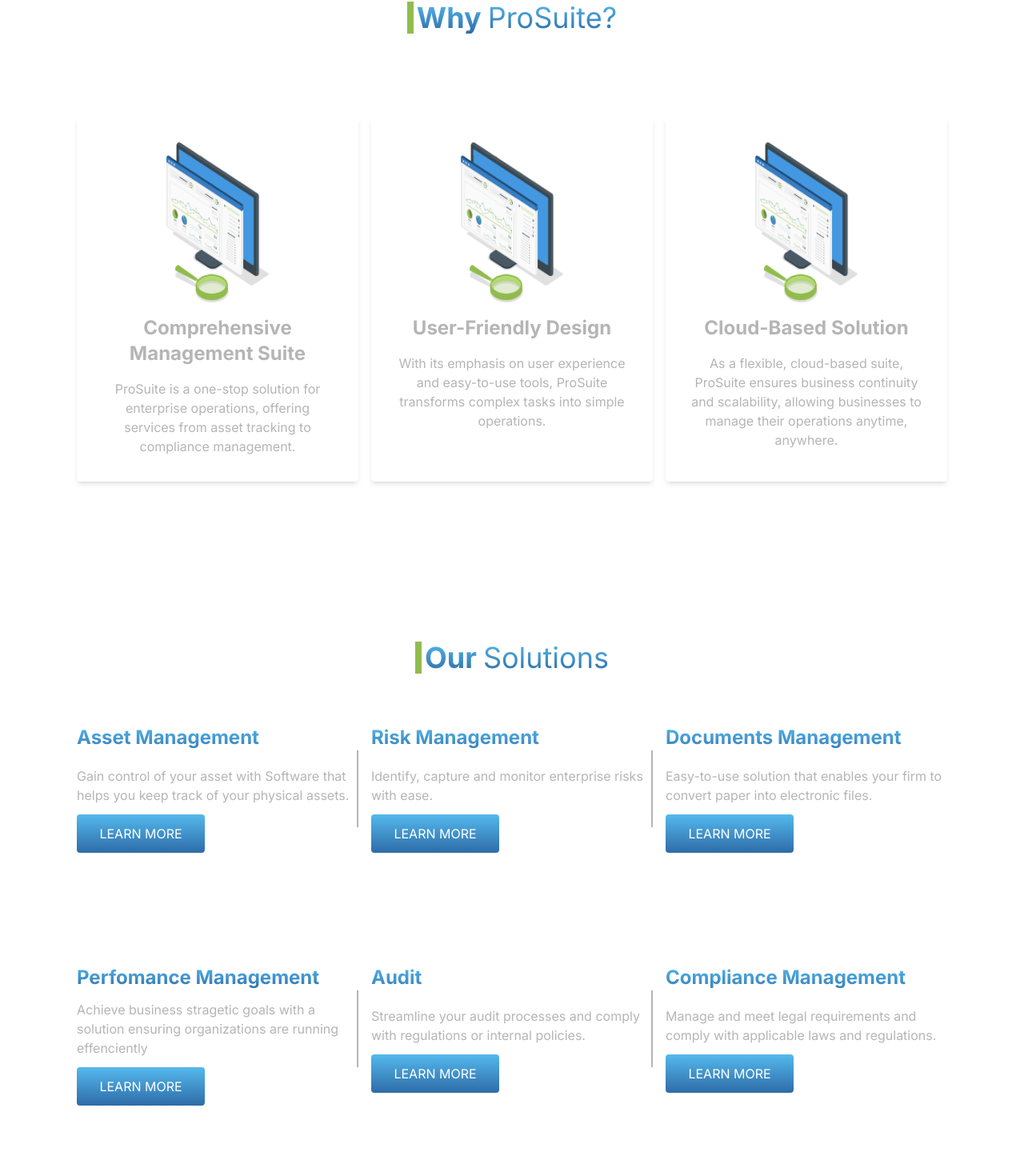
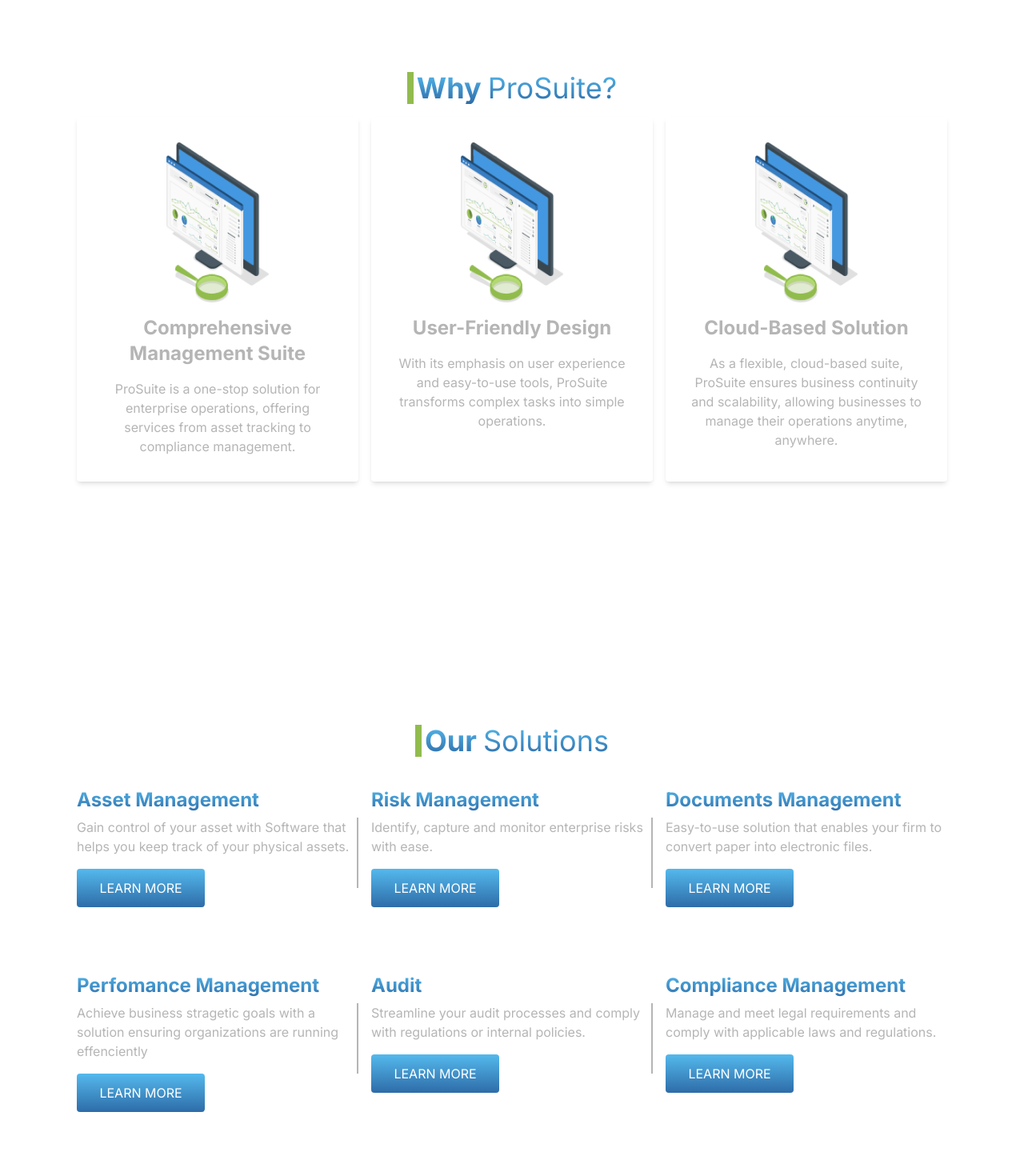
Before and after one commit to kgomotsowilbur/prosuite, a Next.js app: page / in a window 1280 px wide. Shown: the part 910-2380 px from the top of the page at 80% size. Built offline with nearby package versions, Linux system fonts and the light colour scheme.

Commit message:
Cleaning up the project

```diff
--- a/src/app/components/about.tsx
+++ b/src/app/components/about.tsx
@@ -4,12 +4,12 @@
 
 export default function About() {
     return (
-      <div className="w-full h-full pt-2 md:pt-4 flex flex-col gap-2 md:gap-4">
+      <div className="w-full h-full pt-2 md:pt-4 flex flex-col justify-center gap-2 md:gap-4">
         <div className="w-full flex flex-row justify-center gap-1 md:gap-2">
             <h1 className="border-l-4 md:border-l-8 pl-0.5 md:pl-1 border-suite gradientText text-3xl md:text-4xl font-bold">Why</h1>
             <h1 className="gradientText text-3xl md:text-4xl font-normal">ProSuite?</h1>
         </div>
-        <div className="w-full h-full hidden md:flex flex-col justify-center">
+        <div className="w-full hidden md:flex flex-col">
           <div className="flex flex-row gap-4">
             <AboutTiles/>
           </div>
--- a/src/app/components/contact.tsx
+++ b/src/app/components/contact.tsx
@@ -7,7 +7,7 @@
     return (
       <div className="w-full h-full flex flex-col pt-2 md:pt-4">
         {/* Green section */}
-        <div className="w-full md:h-32 flex flex-col md:flex-row bg-suite px-4 md:px-8 xl:px-24 py-2 xl:py-0 gap-2 md:gap-0">
+        <div className="w-full md:h-32 flex flex-col md:flex-row bg-suite px-4 md:px-8 xl:px-24 py-2 xl:py-0 gap-2 xl:gap-0">
             <div className="h-full flex flex-col justify-center w-[80%]">
                 <h1 className="text-2xl md:text-3xl xl:text-4xl text-white font-bold">We'd love to show you how our solution works</h1>
             </div>
@@ -46,11 +46,12 @@
                         <p className="font-opensans text-xs md:text-sm font-normal text-white">Home<br/><br/>About<br/><br/>Solutions<br/><br/>Contact<br/><br/>Request a Demo</p>
                     </div>
                 </div>
-                <div className="flex flex-col gap-1 md:gap-2 w-96 md:w-fit">
+                <div className="flex flex-col gap-1 md:gap-2 w-96 md:w-64 xl:w-fit">
                     <div className="md:h-[53px] w-full flex">
                         <h1 className="text-sm md:text-base font-bold text-white">Contact Us</h1>
                     </div>
-                    <p className="font-opensans text-xs md:text-sm font-normal text-white">Lorem ipsum dolor sit amet, consectetur<br/>adipiscing elit. Lacinia morbi praesent nulla<br/>tempor sagittis. Curabitur donec cursus donec<br/>risrdum nullam orci sit dictum. Molestie nunc sed<br/>amet vulputate in. Condimentum mi massa id<br/>interdum risus, tortor nunc mauris.</p>
+                    <p className="hidden xl:flex font-opensans text-xs md:text-sm font-normal text-white">Lorem ipsum dolor sit amet, consectetur<br/>adipiscing elit. Lacinia morbi praesent nulla<br/>tempor sagittis. Curabitur donec cursus donec<br/>risrdum nullam orci sit dictum. Molestie nunc sed<br/>amet vulputate in. Condimentum mi massa id<br/>interdum risus, tortor nunc mauris.</p>
+                    <p className="flex xl:hidden font-opensans text-xs md:text-sm font-normal text-white">Lorem ipsum dolor sit amet, consectetur adipiscing elit. Lacinia morbi praesent nulla tempor sagittis. Curabitur donec cursus donec risrdum nullam orci sit dictum. Molestie nunc sed amet vulputate in. Condimentum mi massa id interdum risus, tortor nunc mauris.</p>
                 </div>
             </div>
             {/* bottom section */}
@@ -60,7 +61,7 @@
                         <p className="font-montserrat text-xs md:text-sm font-normal text-white">2024 (c) ProSuite. All rights reserved.</p>
                         <p className="font-montserrat text-xs md:text-sm font-normal text-white">Privacy Policy</p>
                     </div>
-                    <div className="flex flex-row w-full justify-end">
+                    <div className="flex flex-row w-[40%] w-full justify-end">
                         <div className="flex flex-row gap-2 gap-3">
                             <div className="grid place-items-center w-6 md:w-7 h-6 md:h-7 rounded-full border border-gray cursor-pointer hover:shadow hover:shadow-gray">
                                 <svg xmlns="http://www.w3.org/2000/svg" className="bi bi-twitter-x w-3 md:w-4 h-3 md:h-4 fill-white" viewBox="0 0 16 16">
--- a/src/app/components/header.tsx
+++ b/src/app/components/header.tsx
@@ -54,7 +54,7 @@
             </div>
         }
         {/* medium to big screens links */}
-        <div className="w-full hidden md:flex flex-row justify-end gap-10">
+        <div className="w-full hidden md:flex flex-row justify-end gap-4 xl:gap-10">
             {
                 arrHead?.map((value, index) => (
                     <div key={index} className="flex flex-col justify-center h-full">
--- a/src/app/components/home.tsx
+++ b/src/app/components/home.tsx
@@ -6,7 +6,7 @@
 
 export default function HomePage() {
     return (
-      <div className="w-full h-full pt-2 md:pt-4 flex flex-col md:flex-row">
+      <div className="w-full h-auto pt-2 md:pt-4 flex flex-col justify-center md:flex-row">
         <div className="grid md:hidden place-items-center h-52 xl:h-full">
             <Image
                 alt=""
@@ -16,7 +16,7 @@
                 className="w-auto h-52 xl:h-full"
             />
         </div>
-        <div className="flex flex-col md:h-full justify-center w-[80%]">
+        <div className="flex flex-col md:h-full justify-center md:w-[80%]">
             <div className="flex flex-col h-fit gap-4">
                 <div className="flex flex-col">
                     <h1 className="font-opensans text-suite text-xl md:text-2xl">Welcome to Prosuite</h1>
--- a/src/app/components/solutions.tsx
+++ b/src/app/components/solutions.tsx
@@ -1,6 +1,5 @@
 "use client";
 
-import Image from "next/image";
 import LearnMoreButton from "./learnMoreButton";
 
 export default function Solutions() {
@@ -14,16 +13,17 @@
     ]
 
     return (
-        <div className="w-full h-full pt-2 md:pt-4 flex flex-col gap-2 md:gap-4">
-            <div className="w-full flex flex-row justify-center gap-1 md:gap-2">
+        <div className="w-full h-auto pt-2 xl:pt-4 flex flex-col justify-center gap-2 xl:gap-4">
+            <div className="w-full h-fit flex flex-row justify-center gap-1 md:gap-2">
                 <h1 className="border-l-4 md:border-l-8 pl-0.5 md:pl-1 border-suite gradientText text-3xl md:text-4xl font-bold">Our</h1>
                 <h1 className="gradientText text-3xl md:text-4xl font-normal">Solutions</h1>
             </div>
-            <div className="flex flex-col md:justify-center h-full w-full">
-                <div className="grid grid-cols-2 md:grid-cols-3 xl:h-full w-full gap-y-4 md:gap-x-4 xl:pt-12">
+            <div className="flex flex-col w-full min-h-[40%] h-fit">
+                <div className="grid grid-cols-2 md:grid-cols-3 h-full w-full gap-y-2 md:gap-y-8 xl:gap-y-14 md:gap-x-4 xl:pt-4">
                     {
                         arrSolutions?.map((sol, index) => (
-                            <div key={index} className="flex flex-row gap-1 md:gap-2 h-48 md:h-52 xl:h-40">
+                            <div key={index} className="flex flex-row gap-1 md:gap-2 h-52 md:min-h-44 xl:h-40">
+                                {/* space before every tile on the right side of the screen */}
                                 {index === 1 &&
                                     <div className="flex md:hidden flex-col justify-center h-full w-2">
                                         <div className="flex bg-transparent w-2"></div>
@@ -39,18 +39,24 @@
                                         <div className="flex bg-transparent w-2"></div>
                                     </div>
                                 }
-                                <div className="flex flex-col gap-1.5 md:gap-3">
-                                    <h1 className="h-52 font-opensans font-bold gradientText text-xl md:text-2xl">{sol.title}</h1>
-                                    <h1 className="font-opensans text-grey text-sm md:text-base">{sol.paragraph}</h1>
-                                    <div className="flex flex-col h-full justify-end">
+                                <div className="flex flex-col">
+                                    <div className="flex flex-col h-[30%] md:h-[35%] xl:h-[25%] md:w-[75%] xl:w-full justify-center">
+                                        <h1 className="font-opensans font-bold gradientText text-xl md:text-2xl">{sol.title}</h1>
+                                    </div>
+                                    <div className="flex flex-col h-[50%] md:h-[40%] xl:h-fit">
+                                        <h1 className="font-opensans text-grey text-sm md:text-base">{sol.paragraph}</h1>
+                                    </div>
+                                    <div className="flex flex-col h-[20%] md:h-[25%] xl:mt-4">
                                         <LearnMoreButton/>
                                     </div>
                                 </div>
+                                {/* large screens tiles lines between columns */}
                                 {index !== 2 && index !== 5 &&
                                     <div className="hidden md:flex flex-col justify-center h-full w-0.5">
-                                        <div className="h-[60%] bg-grey w-0.5"></div>
+                                        <div className="h-[50%] bg-grey w-0.5"></div>
                                     </div>
                                 }
+                                {/* mobile tiles lines between columns */}
                                 {index !== 1 && index !== 3 && index !== 5 &&
                                     <div className="flex md:hidden flex-col justify-center h-full w-0.5">
                                         <div className="h-[60%] bg-grey w-0.5"></div>
--- a/src/app/page.tsx
+++ b/src/app/page.tsx
@@ -8,13 +8,13 @@
   return (
     <main className="max-w-screen min-h-screen flex flex-col">
       <Header/>
-      <div id="home" className="flex h-screen w-full -mt-16 pt-16 md:pt-20 xl:pt-24 px-4 md:px-8 xl:px-24">
+      <div id="home" className="flex min-h-screen w-full -mt-16 pt-16 md:pt-20 xl:pt-24 px-4 md:px-8 xl:px-24">
         <HomePage/>
       </div>
-      <div id="about" className="flex md:h-screen w-full pb-4 md:pb-0 pt-16 md:pt-20 xl:pt-24 px-4 md:px-8 xl:px-24">
+      <div id="about" className="flex min-h-screen md:h-screen w-full pb-4 md:pb-0 pt-16 md:pt-20 xl:pt-24 px-4 md:px-8 xl:px-24">
         <About/>
       </div>
-      <div id="solutions" className="flex h-[120vh] md:h-screen w-full pb-4 md:pb-0 pt-16 md:pt-20 xl:pt-24 px-4 md:px-8 xl:px-24">
+      <div id="solutions" className="flex min-h-screen md:h-screen w-full pt-16 md:pt-20 xl:pt-24 px-4 md:px-8 xl:px-24">
         <Solutions/>
       </div>
       <div id="contact" className="flex h-screen w-full pt-16 md:pt-20 xl:pt-24">
```
